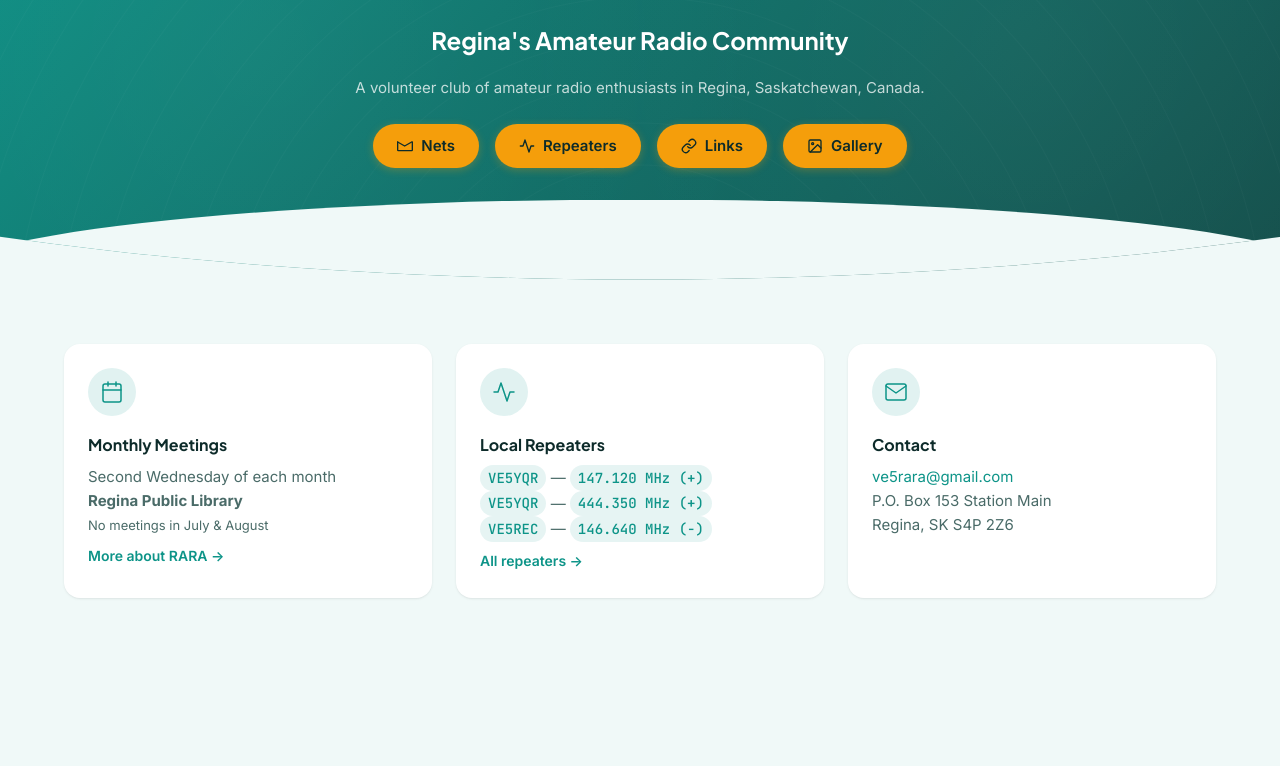
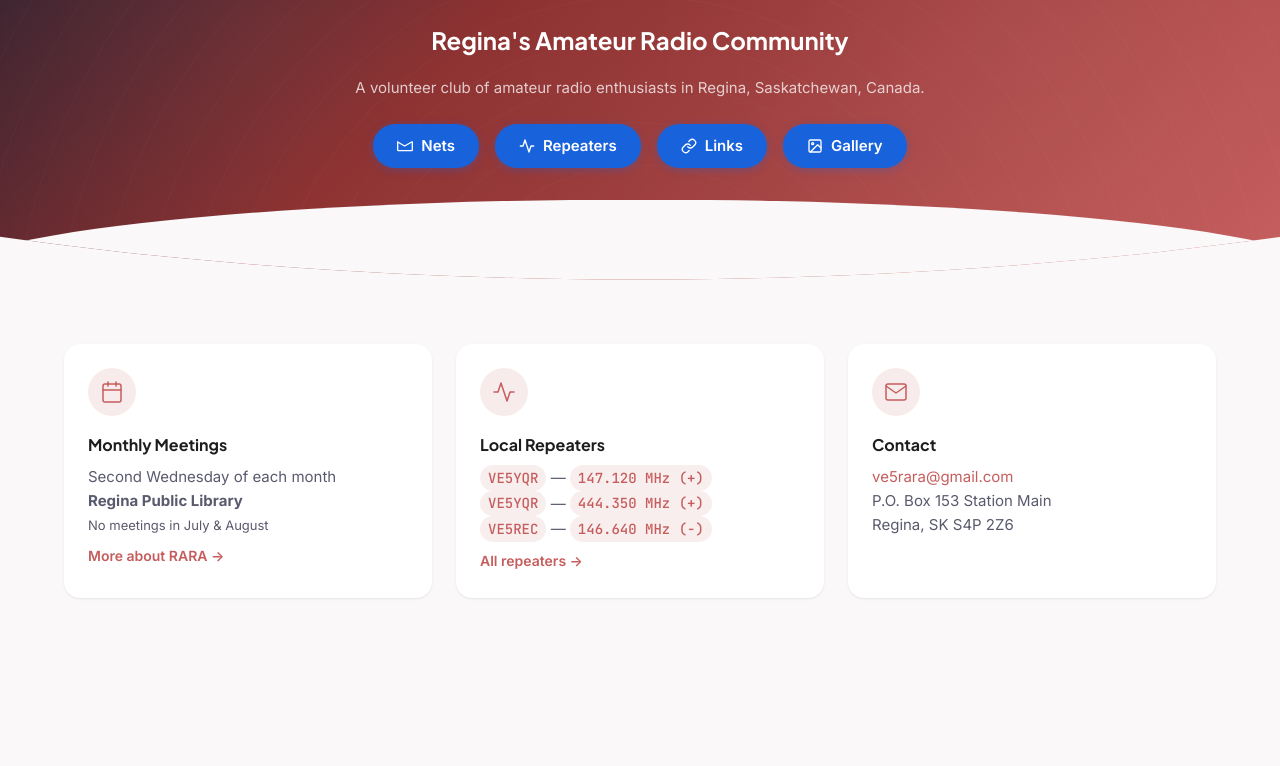
Before and after one commit to MrAWSM/ve5nn-website, a plain HTML site: page index.html in a window 1280 px wide. Shown: the part 254-1020 px from the top of the page. Drawn offline with Linux system fonts and the light colour scheme.

Commit message:
Update color scheme to red/blue palette matching reference site
- variables.css: replace teal/amber tokens with red/blue palette (light + dark themes)
- layout.css: update hero gradient (dark navy → dusty red), footer gradient (dark warm tones), header scroll shadow (red tint), CTA button colors (blue with white text)

Co-Authored-By: Paperclip <noreply@paperclip.ing>

```diff
--- a/css/layout.css
+++ b/css/layout.css
@@ -52,7 +52,7 @@
 
 header[role="banner"].scrolled {
   border-bottom-color: var(--color-border);
-  box-shadow: 0 2px 16px rgba(13, 148, 136, 0.08);
+  box-shadow: 0 2px 16px rgba(198, 93, 93, 0.08);
 }
 
 header[role="banner"] .container {
@@ -265,7 +265,7 @@
 
 /* ── Footer ── */
 footer[role="contentinfo"] {
-  background: linear-gradient(135deg, #0A2120 0%, #0D2B2A 60%, #071A19 100%);
+  background: linear-gradient(135deg, #1A1520 0%, #2A1A20 60%, #1A1018 100%);
   border-top: none;
   padding: var(--space-2xl) 0;
   color: rgba(255, 255, 255, 0.7);
@@ -306,7 +306,7 @@
 /* ── Hero ── */
 .hero {
   position: relative;
-  background: linear-gradient(135deg, #0D9488 0%, #0F766E 40%, #134E4A 100%);
+  background: linear-gradient(135deg, #1D1D2E 0%, #8B2D2D 40%, #C65D5D 100%);
   padding: 5rem var(--space-xl) 7rem;
   margin-bottom: 0;
   text-align: center;
@@ -397,18 +397,18 @@
   gap: var(--space-sm);
   padding: 0.625rem 1.5rem;
   background: var(--color-accent-secondary);
-  color: #0D2B2A;
+  color: #FFFFFF;
   border-radius: var(--radius-pill);
   font-weight: 600;
   font-size: 0.9375rem;
   transition: background-color var(--transition), transform var(--transition), box-shadow var(--transition);
-  box-shadow: 0 2px 8px rgba(245, 158, 11, 0.3);
+  box-shadow: 0 2px 8px rgba(24, 99, 220, 0.3);
 }
 .quick-link-btn:hover {
   background: var(--color-accent-secondary-hover);
-  color: #0D2B2A;
+  color: #FFFFFF;
   transform: translateY(-2px);
-  box-shadow: 0 4px 16px rgba(245, 158, 11, 0.4);
+  box-shadow: 0 4px 16px rgba(24, 99, 220, 0.3);
 }
 
 /* ── Responsive ── */
--- a/css/variables.css
+++ b/css/variables.css
@@ -2,16 +2,16 @@
 
 :root {
   /* Light theme (default) */
-  --color-bg: #F0F9F8;
+  --color-bg: #FAF8F8;
   --color-surface: #FFFFFF;
-  --color-text-primary: #0D2B2A;
-  --color-text-secondary: #4A6B68;
-  --color-accent: #0D9488;
-  --color-accent-hover: #0F766E;
-  --color-accent-secondary: #F59E0B;
-  --color-accent-secondary-hover: #D97706;
-  --color-border: #CCEBE8;
-  --color-mono-bg: #E6F4F3;
+  --color-text-primary: #1D1D1D;
+  --color-text-secondary: #5A5A6E;
+  --color-accent: #C65D5D;
+  --color-accent-hover: #B04A4A;
+  --color-accent-secondary: #1863DC;
+  --color-accent-secondary-hover: #1450B5;
+  --color-border: #E8E0E0;
+  --color-mono-bg: #F5F0F0;
 
   /* Spacing */
   --space-xs: 0.25rem;
@@ -46,16 +46,16 @@
 }
 
 [data-theme="dark"] {
-  --color-bg: #071A19;
-  --color-surface: #0D2B2A;
-  --color-text-primary: #E2F0EF;
-  --color-text-secondary: #7FB5B0;
-  --color-accent: #2DD4BF;
-  --color-accent-hover: #5EEAD4;
-  --color-accent-secondary: #FBBF24;
-  --color-accent-secondary-hover: #FCD34D;
-  --color-border: #1A3F3D;
-  --color-mono-bg: #112625;
+  --color-bg: #121016;
+  --color-surface: #1C1820;
+  --color-text-primary: #E8E4E4;
+  --color-text-secondary: #9A9098;
+  --color-accent: #E07070;
+  --color-accent-hover: #F08080;
+  --color-accent-secondary: #5B9BE6;
+  --color-accent-secondary-hover: #7BB3F0;
+  --color-border: #2E2830;
+  --color-mono-bg: #1E1A22;
   --shadow-sm: 0 1px 3px rgba(0, 0, 0, 0.4);
   --shadow-md: 0 4px 16px rgba(0, 0, 0, 0.5);
   --shadow-lg: 0 8px 32px rgba(0, 0, 0, 0.6);
```
